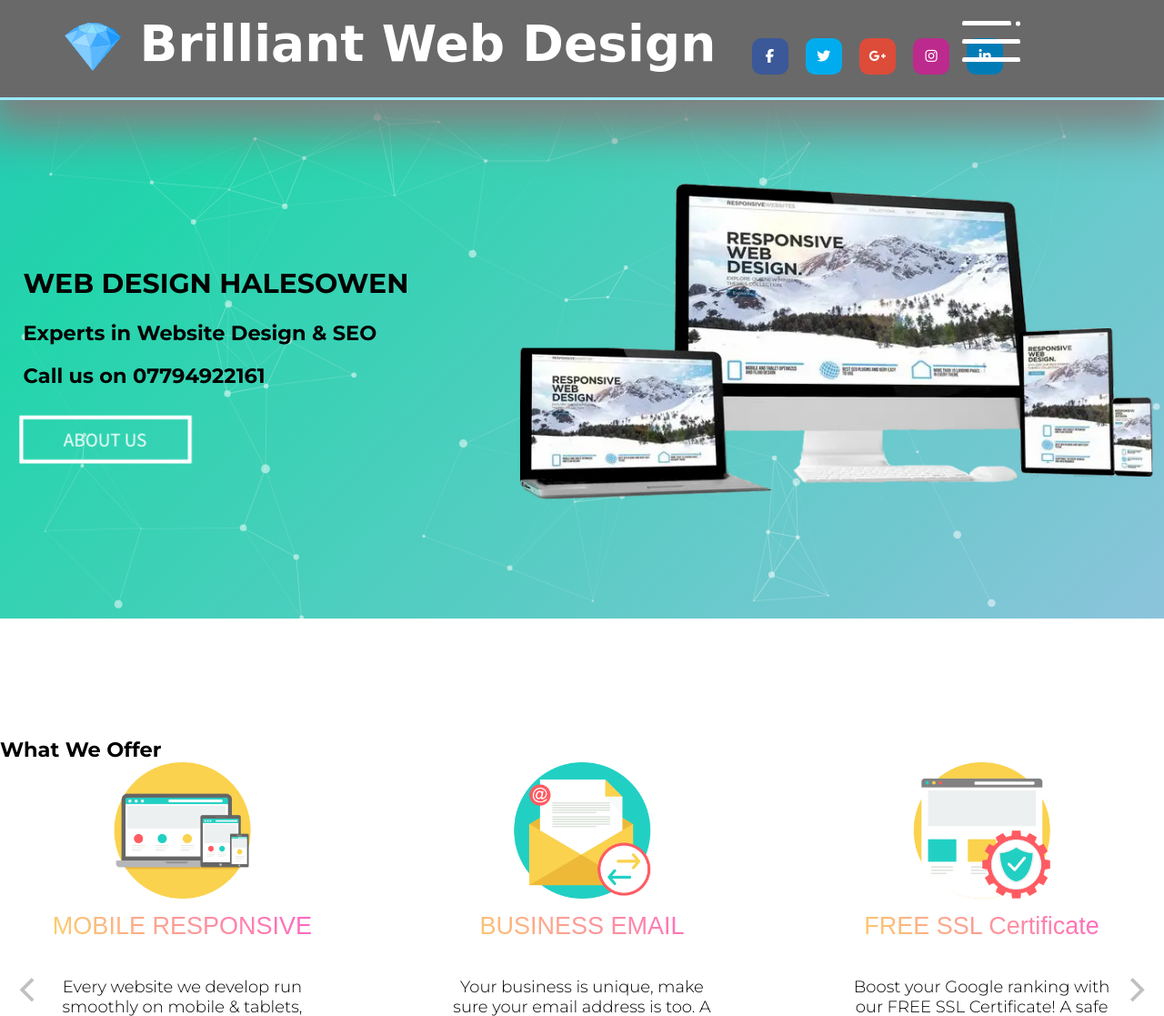
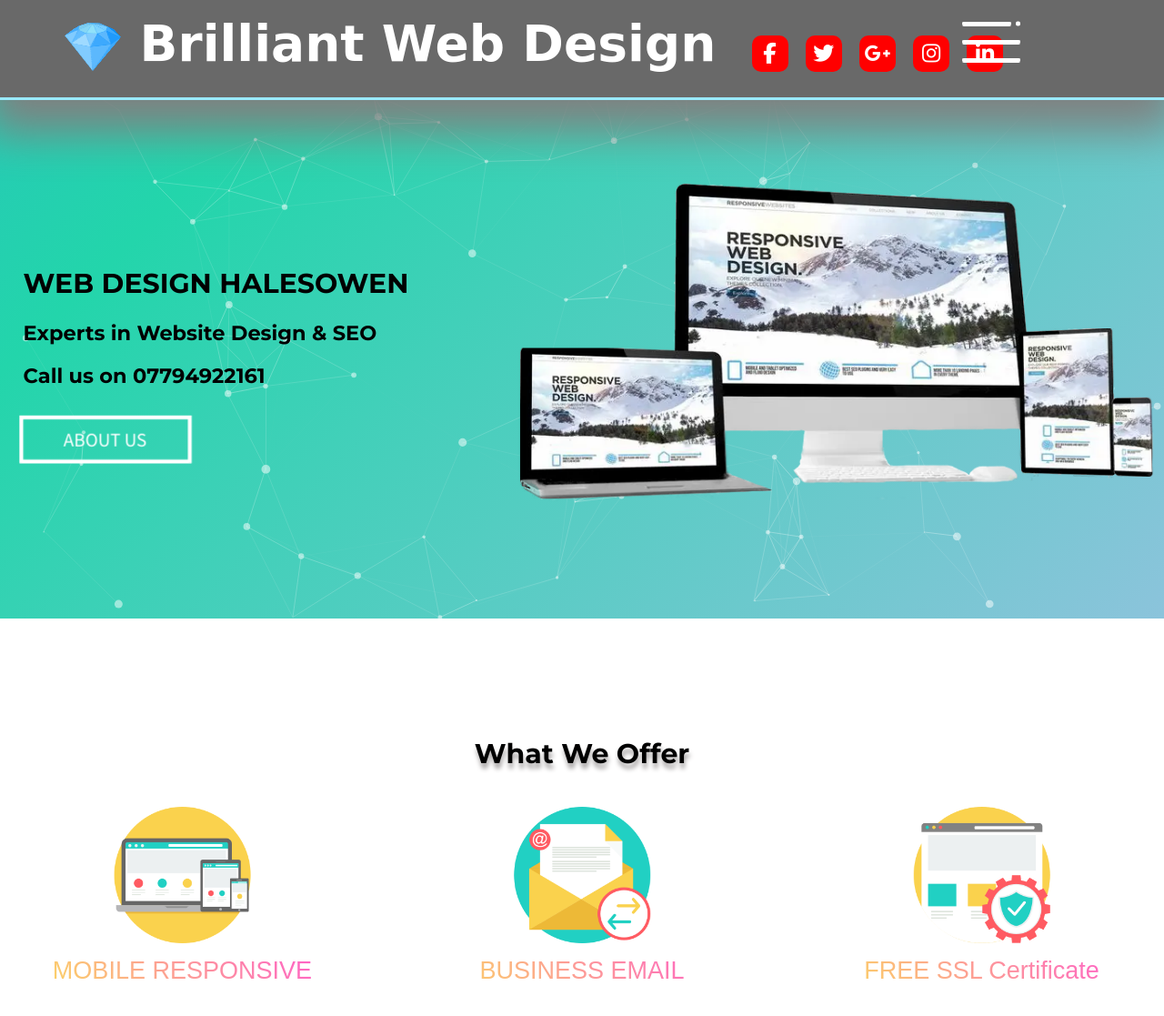
Before and after one commit to Alex92zz/brilliant-new, a PHP site: page / in a window 1280 px wide; the page is wider, and only the part inside the window is pictured. Shown: the top 1117 px of that part at 91% size. Run offline with PHP 8.4, Linux system fonts and the light colour scheme; some libraries are stand-ins or nearby versions; some web fonts are replaced.

Commit message:
made a few changes
made a few changes

```diff
--- a/0.global-styles/style.css
+++ b/0.global-styles/style.css
@@ -83,6 +83,8 @@ a:hover {
     width: 100%;
     font-family: 'Courgette', cursive;
     color: white;
+    height: 110px;
+    font-size: 55px;
     padding-top: 2vh;
     padding-left: 12.5%;
     box-shadow: 0px 20px 50px 15px grey;
@@ -90,14 +92,8 @@ a:hover {
     background-color: dimgrey;
 }
 
-.brand-normal {
-    height: 110px;
-    font-size: 55px;
-}
-
-.brand-small {
-    height: 80px;
-    font-size: 44px;
+#brand-text {
+    transition: 4s;
 }
 
 #brand a:any-link {
--- a/1.nav/nav-resize-on-scroll.js
+++ b/1.nav/nav-resize-on-scroll.js
@@ -7,24 +7,15 @@
 
             function scrollFunction() {
                 if (document.body.scrollTop > 80 || document.documentElement.scrollTop > 80) {
-                    document.getElementById("brand").classList.remove("brand-normal");
-                    document.getElementById("brand").classList.add("brand-small");
-                    document.getElementByClassName("wrap").classList.add("wrap-small");
-                    document.getElementByClassName("wrap").classList.add("wrap-small");
-
-                    var effects = document.getElementsByClassName("effect-normal");
-                    for (var i = 0; i < effects.length; i++) {
-                        document.getElementsByClassName("effect-normal")[i].style.fontSize = "1px";
+                    document.getElementById("brand").style.height = "80px";
+                    document.getElementById("brand-text").style.fontSize = "50px";
+                    var x = document.getElementsByClassName("social-icons");
+                    for (i = 0; i < x.length; i++) {
+                        x[i].style.backgroundColor = "red";
                     }
-
                 } else {
-                    document.getElementById("brand").classList.remove("brand-small");
-                    document.getElementById("brand").classList.add("brand-normal");
-                    document.getElementByClassName("wrap").classList.remove("wrap-small");
-
-                    document.getElementByClassName("effect-small-on-scroll").classList.add("effect-normal");
-                    document.getElementByClassName("effect-normal").classList.remove("effect-small-on-scroll");
-
+                    document.getElementById("brand").style.height = "110px";
+                    document.getElementById("brand-text").style.fontSize = "55px";
                 }
             }
         };
--- a/1.nav/rotating-diamond.css
+++ b/1.nav/rotating-diamond.css
@@ -5,10 +5,6 @@
     transform-origin: 0 0;
     transform-style: preserve-3d;
     overflow: visible;
-}
-
-.wrap-small {
-    transform: scale3d(0.37, 0.37, 0.37);
 }
 
 .triangle {
--- a/1.nav/social.css
+++ b/1.nav/social.css
@@ -12,16 +12,11 @@
         margin-left: 20px;
     }
 
-    .effect-normal {
-        width: 30px;
-        height: 30px;
-        font-size: 15px;
-    }
-
-
     .effect a {
         text-decoration: none !important;
         color: #fff;
+        width: 30px;
+        height: 30px;
         display: -webkit-box;
         display: inline-flex;
         -webkit-box-align: center;
@@ -29,6 +24,7 @@
         -webkit-box-pack: center;
         justify-content: center;
         border-radius: 10px;
+        font-size: 15px;
         overflow: hidden;
     }
 
@@ -90,21 +86,12 @@
         margin-left: 20px;
     }
 
-    .effect-normal {
+    .effect a {
+
+        text-decoration: none !important;
+        color: #fff;
         width: 40px;
         height: 40px;
-        font-size: 15px;
-    }
-
-    .effect-small-on-scroll {
-        width: 20px;
-        height: 20px;
-        font-size: 13px;
-    }
-
-    .effect a {
-        text-decoration: none !important;
-        color: #fff;
         display: -webkit-box;
         display: inline-flex;
         -webkit-box-align: center;
@@ -112,6 +99,7 @@
         -webkit-box-pack: center;
         justify-content: center;
         border-radius: 10px;
+        font-size: 23px;
         overflow: hidden;
     }
 
--- a/3.what-we-offer/slider.css
+++ b/3.what-we-offer/slider.css
@@ -1,6 +1,6 @@
 /* also check external css: flickity.css */
 
-#what-we-offer-header h2 {
+#what-we-offer-header {
     text-align: center;
     font-size: 30px;
     margin-bottom: 40px;
--- a/5.portfolio/portfolio.css
+++ b/5.portfolio/portfolio.css
@@ -16,24 +16,12 @@
     margin-top: 10%;
 }
 
-@media (min-width: 10px) and (max-width: 932px) {
-    #portfolio-1-background-img {
-        width: auto;
-        height: 100%;
-    }
-}
-
-@media (min-width: 933px) and (max-width: 3000px) {
-    #portfolio-1-background-img {
-        width: 50%;
-        height: auto;
-    }
-}
 
 #portfolio-1-background-img {
     left: 0;
     padding-top: 0;
     position: absolute;
+    width: 50%;
     z-index: -1;
     opacity: 0.5;
 }
@@ -47,3 +35,24 @@
     z-index: -1;
     opacity: 0.5;
 }
+
+@media (min-width: 10px) and (max-width: 991px) {
+    .portfolio-div-settings {
+        height: 100%;
+    }
+
+    #portfolio-1-background-img {
+        width: 100%;
+        background-position: center;
+        background-size: auto;
+    }
+
+    #portfolio-2-background-img {
+        left: 0;
+        width: 100%;
+    }
+
+    .portfolio-image {
+        margin-top: 20%;
+    }
+}
--- a/index.php
+++ b/index.php
@@ -86,7 +86,7 @@
 
     <!-- Header Start --->
     <header id="particles-js" itemscope itemtype="http://schema.org/LocalBusiness">
-        <h2 id="brand" class="brand-normal">
+        <h2 id="brand" class="">
             <!-- rotating-diamond.css --->
             <div class="wrap rotor-x">
                 <div class="wrap rotor-y">
@@ -131,15 +131,15 @@
                 </div>
             </div> <a id="brand-text" href="https://brilliantwebdesign.co.uk/" itemprop="name">Brilliant<span id="brand-small"> Web Design</span></a>
             <span class="effect aeneas">
-                <a href="https://www.facebook.com/brilliantwebdesign.co.uk/" class="fb effect-normal" title="Join us on Facebook"><i class="fa fa-facebook" aria-hidden="true"></i></a>
+                <a href="https://www.facebook.com/brilliantwebdesign.co.uk/" class="fb social-icons" title="Join us on Facebook"><i class="fa fa-facebook" aria-hidden="true"></i></a>
 
-                <a href="https://twitter.com/web_brilliant" class="tw effect-normal" title="Join us on Twitter"><i class="fa fa-twitter" aria-hidden="true"></i></a>
+                <a href="https://twitter.com/web_brilliant" class="tw social-icons" title="Join us on Twitter"><i class="fa fa-twitter" aria-hidden="true"></i></a>
 
-                <a href="https://g.page/brilliant-web-design-uk?gm" class="g-plus effect-normal" title="Join us on Google+"><i class="fa fa-google-plus" aria-hidden="true"></i></a>
+                <a href="https://g.page/brilliant-web-design-uk?gm" class="g-plus social-icons" title="Join us on Google+"><i class="fa fa-google-plus" aria-hidden="true"></i></a>
 
-                <a href="https://www.instagram.com/brilliant_web_design/" class="insta effect-normal" title="Join us on Instagram"><i class="fa fa-instagram" aria-hidden="true"></i></a>
+                <a href="https://www.instagram.com/brilliant_web_design/" class="insta social-icons" title="Join us on Instagram"><i class="fa fa-instagram" aria-hidden="true"></i></a>
 
-                <a href="#" class="in effect-normal" title="Join us on Linked In"><i class="fa fa-linkedin " areffectia-hidden="true"></i></a>
+                <a href="#" class="in social-icons" title="Join us on Linked In"><i class="fa fa-linkedin" areffectia-hidden="true"></i></a>
             </span>
         </h2>
 
@@ -287,14 +287,13 @@
 
             <div class="col-xs-12 col-sm-12 col-md-12 col-lg-6 portfolio-div-settings">
 
-                <img id="portfolio-1-background-img" class="responsive" src="5.portfolio/the-three-cooks-3-2-main.jpg">
+                <img id="portfolio-1-background-img" src="5.portfolio/the-three-cooks-3-2-main.jpg">
 
                 <div class="your-element" data-tilt>
                     <a href="http://thethreecooks.brilliantwebdesign.co.uk/">
                         <img class="portfolio-image" src="5.portfolio/the-three-cooks-3-2-main.jpg">
-
+                        <button type="button" class="button-outside">Restaurant Home</button>
                     </a>
-                    <button type="button" class="button-outside">Restaurant Home</button>
                 </div>
 
             </div>
@@ -343,7 +342,6 @@
             </div>
         </div>
     </section>
-
 
 
 
```
